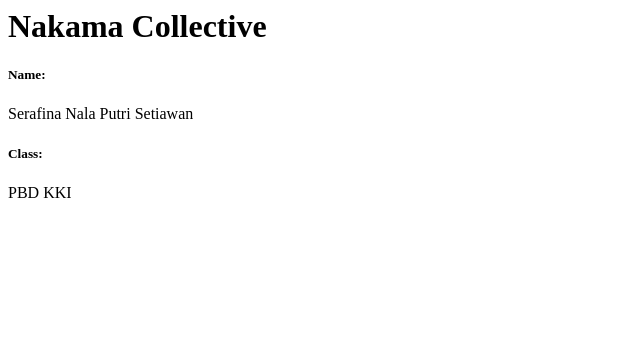
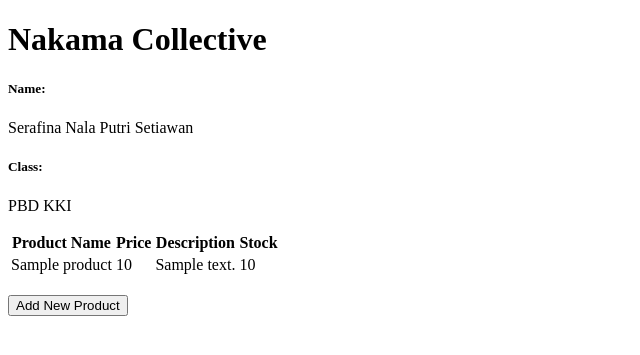
Before and after one commit to terserahdehh/nakama-collective, a Django app: page / in a window 1280 px wide. Shown: the top 355 px of the page, without its empty margins (0-640 px from the left). Run offline with Django 5.2, Linux system fonts and the light colour scheme; tables that the repository leaves empty hold one stand-in row (values such as "Sample post").

Commit message:
assignment 3

```diff
--- a/main/models.py
+++ b/main/models.py
@@ -1,6 +1,9 @@
+import uuid
 from django.db import models
 
 class Product(models.Model):
+    id = models.UUIDField(primary_key=True, default=uuid.uuid4, editable=False)
     name = models.CharField(max_length = 255)
     price = models.IntegerField()
     description = models.TextField()
+    stock = models.IntegerField(default=0)
--- a/main/templates/main.html
+++ b/main/templates/main.html
@@ -1,6 +1,39 @@
-<h1>{{ application_name }} </h1>
+{% extends 'base.html' %}
+{% block content %}
+<h1>Nakama Collective</h1>
 
-<h5>Name: </h5>
+<h5>Name:</h5>
 <p>{{ name }}</p>
-<h5>Class: </h5>
+
+<h5>Class:</h5>
 <p>{{ class }}</p>
+{% if not product_entries %}
+<p>There are no products in Nakama Collective.</p>
+{% else %}
+<table>
+  <tr>
+    <th>Product Name</th>
+    <th>Price</th>
+    <th>Description</th>
+    <th>Stock</th>
+  </tr>
+
+  {% comment %} This is how to display product data
+  {% endcomment %}
+  {% for product_entry in product_entries %}
+  <tr>
+    <td>{{product_entry.name}}</td>
+    <td>{{product_entry.price}}</td>
+    <td>{{product_entry.description}}</td>
+    <td>{{product_entry.stock}}</td>
+  </tr>
+  {% endfor %}
+</table>
+{% endif %}
+
+<br />
+
+<a href="{% url 'main:create_product' %}">
+  <button>Add New Product</button>
+</a>
+{% endblock content %}
--- a/main/urls.py
+++ b/main/urls.py
@@ -1,8 +1,14 @@
 from django.urls import path
-from main.views import show_main
+from main.views import show_main, create_product, show_xml, show_json, show_xml_by_id, show_json_by_id
+
 
 app_name = 'main'
 
 urlpatterns = [
     path('', show_main, name='show_main'),
+    path('create-product', create_product, name='create_product'),
+    path('xml/', show_xml, name='show_xml'),
+    path('json/', show_json, name='show_json'),
+    path('xml/<str:id>/', show_xml_by_id, name='show_xml_by_id'),
+    path('json/<str:id>/', show_json_by_id, name='show_json_by_id'),
 ]
--- a/main/views.py
+++ b/main/views.py
@@ -1,9 +1,42 @@
-from django.shortcuts import render
+from django.shortcuts import render, redirect
+from main.forms import NakamaEntryForm
+from main.models import Product
+from django.http import HttpResponse
+from django.core import serializers
 
 def show_main(request):
+    nakama_entries = Product.objects.all()
     context = {
         'application_name': 'Nakama Collective',
         'class': 'PBD KKI',
         'name': 'Serafina Nala Putri Setiawan',
+        'product_entries' : nakama_entries
     }
+
     return render(request, "main.html", context)
+
+def create_product(request):
+    form = NakamaEntryForm(request.POST or None)
+
+    if form.is_valid() and request.method == "POST":
+        form.save()
+        return redirect('main:show_main')
+
+    context = {'form': form}
+    return render(request, "create_product.html", context)
+
+def show_xml(request):
+    data = Product.objects.all()
+    return HttpResponse(serializers.serialize("xml", data), content_type="application/xml")
+
+def show_json(request):
+    data = Product.objects.all()
+    return HttpResponse(serializers.serialize("json", data), content_type="application/json")
+
+def show_xml_by_id(request, id):
+    data = Product.objects.filter(pk=id)
+    return HttpResponse(serializers.serialize("xml", data), content_type="application/xml")
+
+def show_json_by_id(request, id):
+    data = Product.objects.filter(pk=id)
+    return HttpResponse(serializers.serialize("json", data), content_type="application/json")
--- a/nakama_collective/settings.py
+++ b/nakama_collective/settings.py
@@ -55,7 +55,7 @@ ROOT_URLCONF = 'nakama_collective.urls'
 TEMPLATES = [
     {
         'BACKEND': 'django.template.backends.django.DjangoTemplates',
-        'DIRS': [],
+        'DIRS': [BASE_DIR / 'templates'],
         'APP_DIRS': True,
         'OPTIONS': {
             'context_processors': [
--- /dev/null
+++ b/templates/base.html
@@ -0,0 +1,13 @@
+{% load static %}
+<!DOCTYPE html>
+<html lang="en">
+  <head>
+    <meta charset="UTF-8" />
+    <meta name="viewport" content="width=device-width, initial-scale=1.0" />
+    {% block meta %} {% endblock meta %}
+  </head>
+
+  <body>
+    {% block content %} {% endblock content %}
+  </body>
+</html>
```
Also changed, not shown: main/forms.py (added, +7 -0 lines), main/templates/create_product.html (added, +18 -0 lines), README.md, image-1.png (added), image-2.png (added), image-3.png (added), image-4.png (added), main/migrations/0002_product_delete_moodentry.py (added), main/migrations/0003_product_stock.py (added).
